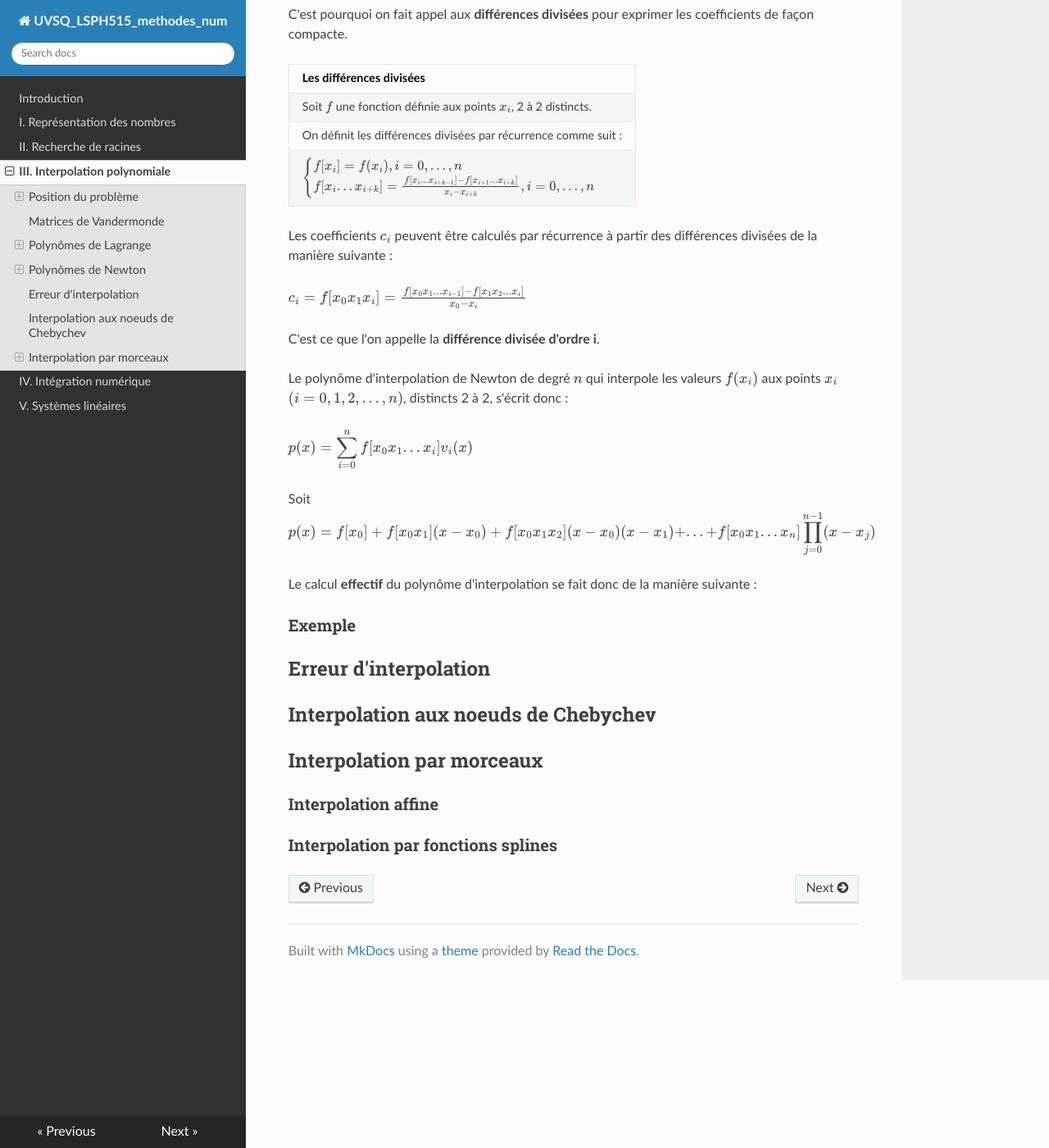
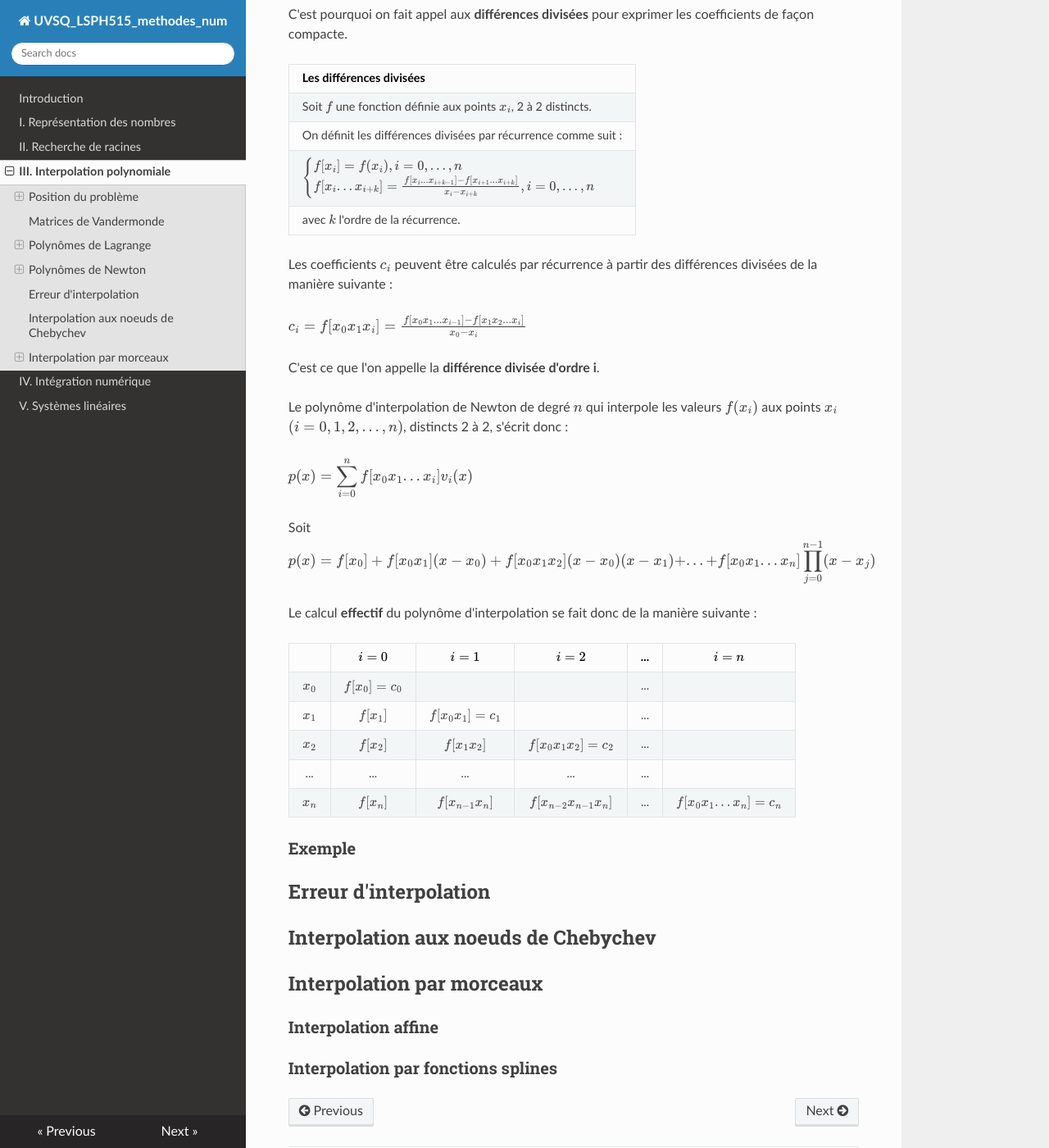
Before and after one commit to NicOudart/UVSQ_LSPH515_methodes_num, an MkDocs documentation site: the page built from docs/Chap3_Interpolation_polynomiale.md, in a window 1280 px wide and 1400 px high, scrolled down 7266 px. Shown: the whole window at 82% size. Built offline with MkDocs 1.6.1, drawn with Linux system fonts in a browser that asks for light colours; nearby versions of some CDN libraries.

Commit message:
-Progress on the Newton section of Chapter 3.

```diff
--- a/docs/Chap3_Interpolation_polynomiale.md
+++ b/docs/Chap3_Interpolation_polynomiale.md
@@ -270,6 +270,7 @@ C'est pourquoi on fait appel aux **différences divisées** pour exprimer les co
 |Soit $f$ une fonction définie aux points $x_i$, 2 à 2 distincts.|
 |On définit les différences divisées par récurrence comme suit :|
 |$\begin{cases} f[x_i] = f(x_i), i=0,...,n\\ f[x_i...x_{i+k}] = \frac{f[x_i...x_{i+k-1}]-f[x_{i+1}...x_{i+k}]}{x_i-x_{i+k}}, i=0,...,n \end{cases}$|
+|avec $k$ l'ordre de la récurrence.|
 
 Les coefficients $c_i$ peuvent être calculés par récurrence à partir des différences divisées de la manière suivante :
 
@@ -285,7 +286,13 @@ Soit $p(x) = f[x_0] + f[x_0 x_1] (x-x_0) + f[x_0 x_1 x_2] (x-x_0)(x-x_1) + ... +
 
 Le calcul **effectif** du polynôme d'interpolation se fait donc de la manière suivante :
 
-
+|     |$i=0$         |$i=1$             |$i=2$                   | ... |$i=n$                     |
+|:---:|:------------:|:----------------:|:----------------------:|:---:|:------------------------:|
+|$x_0$|**$f[x_0] = c_0$**|                  |                        | ... |                          |
+|$x_1$|$f[x_1]$      |$f[x_0 x_1] = c_1$|                        | ... |                          |
+|$x_2$|$f[x_2]$      |$f[x_1 x_2]$      |$f[x_0 x_1 x_2] = c_2$  | ... |                          |
+| ... |...           |...               |...                     | ... |                          |
+|$x_n$|$f[x_n]$      |$f[x_{n-1} x_n]$  |$f[x_{n-2} x_{n-1} x_n]$| ... |$f[x_0 x_1 ... x_n] = c_n$|
 
 ### Exemple
 
```
